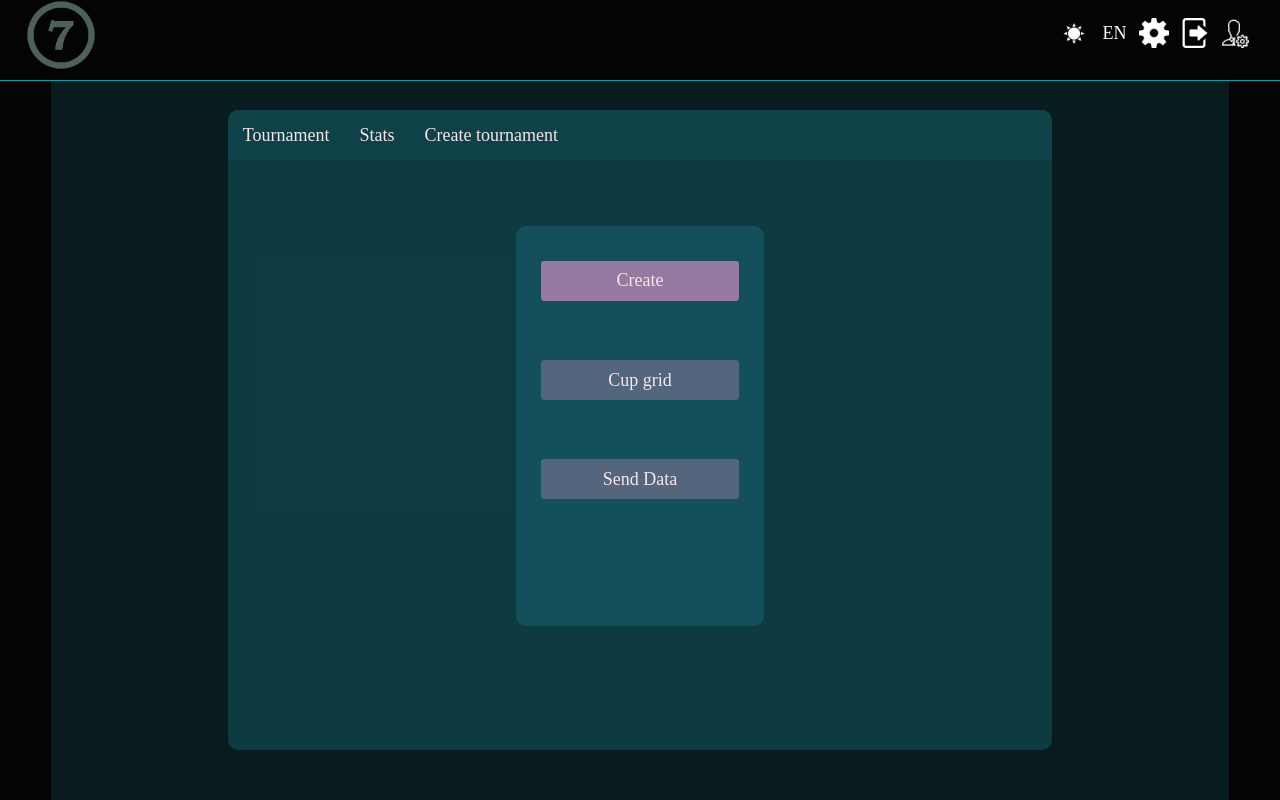
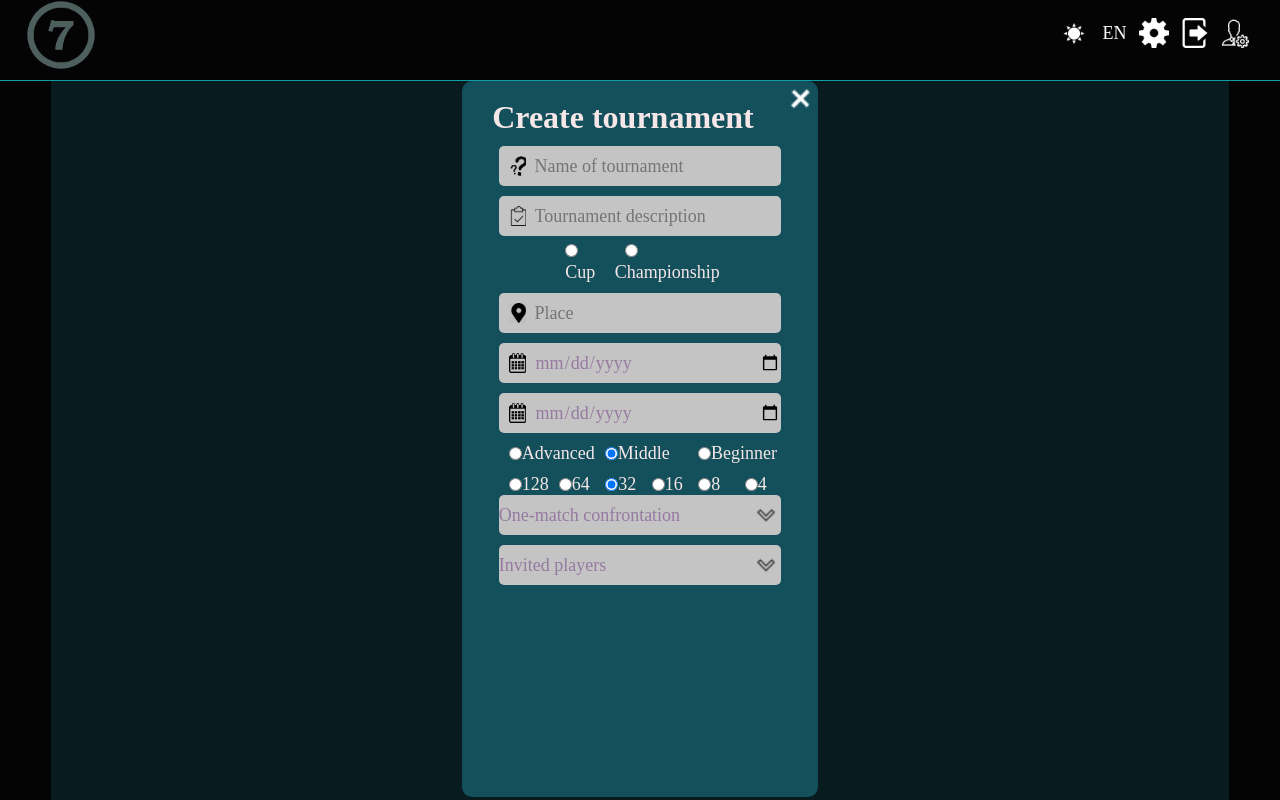
Before and after one commit to RuslanYaremenkoWizardsDev/Hackaton_team7, a website built with webpack: page frontend/Client/mainPage.html in a window 1280 px wide. Built offline with nearby package versions, Linux system fonts and the light colour scheme.

Commit message:
Revert "done"

```diff
--- a/frontend/Client/mainPage.html
+++ b/frontend/Client/mainPage.html
@@ -18,25 +18,12 @@
             <button class="block-header__right--topic btn"></button>
         </div>
     </header>
+    <div class="line">
 
-    <div class="line"></div>
+    </div>
     <div class="block-content">
-        <div class="block-content__main" id="main-block">
-            <div class="block-content__main__panel">
-                <buttton class="block-content__main__panel__buttons--first panel">Tournament</buttton>
-                <buttton class="block-content__main__panel__buttons panel">Stats</buttton>
-                <buttton class="block-content__main__panel__buttons panel">Create tournament</buttton>
-            </div>
-            <div class="block-content__main__block">
-                <button class="block-content__main__block__actions--btn" id="create-fields">Create<button>
-                <button class="block-content__main__block__actions--btn" disabled>Cup grid</button>
-                <button class="block-content__main__block__actions--btn" disabled>Send Data</button>
-            </div>
-            </div>
-        </div>
-
-        <div class="block-content__modal-fields" id="modal-fields">
-            <button class="block-content__modal-fields--close" id="close"></button>
+        <div class="block-content__modal-fields">
+            <button class="block-content__modal-fields--close"></button>
             <h1 class="block-content__modal-fields--name-modal">Create tournament</h1>
             <div class="block-content__modal-fields__main main">
                 <div class="main__block-input-icons">
@@ -50,11 +37,11 @@
                 <div class="main__block-input-icons__radio-button">
                     <div class="main__block-input-icons__radio-button--radio">
                         <input type="radio" value="cup" name="mode" checked>
-                        <label for="mode">Cup</label>
+                        <label for="radio">Cup</label>
                     </div>
                     <div class="main__block-input-icons__radio-button--radio">
                         <input class="main__block-input-icons__radio-button--radio" type="radio" value="championship" name="mode">
-                        <label for="mode">Championship</label>
+                        <label for="radio">Championship</label>
                     </div>
                 </div>
                 <div class="main__block-input-icons">
@@ -63,50 +50,50 @@
                 </div>
                 <div class="main__block-input-icons">
                     <div class="main__block-input-icons--icons datapicer"></div>
-                    <input type="date" class="main__block-input-icons--text" title="Start date">
+                    <input type="date" id="start" class="main__block-input-icons--text" title="Start date">
                 </div>
                 <div class="main__block-input-icons">
                     <div class="main__block-input-icons--icons datapicer"></div>
-                    <input type="date" class="main__block-input-icons--text" title="Last registration date">
+                    <input type="date" id="start" class="main__block-input-icons--text" title="Last registration date">
                 </div>
                 <div class="main__block-input-icons__radio-button-level">
                     <div class="main__block-input-icons__radio-button-level">
-                        <input class="main__block-input-icons__radio-button-level--level" type="radio" value="advanced" name="level">
-                        <label for="level">Advanced</label>
+                        <input class="main__block-input-icons__radio-button-level--level" type="radio" value="advanced" name="mode">
+                        <label for="radio">Advanced</label>
                     </div>
                     <div class="main__block-input-icons__radio-button-level">
-                        <input class="main__block-input-icons__radio-button-level--level" type="radio" value="middle" name="level" checked>
-                        <label for="level">Middle</label>
+                        <input class="main__block-input-icons__radio-button-level--level" type="radio" value="middle" name="mode" checked>
+                        <label for="radio">Middle</label>
                     </div>
                     <div class="main__block-input-icons__radio-button-level">
-                        <input class="main__block-input-icons__radio-button-level--level" type="radio" value="beginner" name="level">
-                        <label for="level">Beginner</label>
+                        <input class="main__block-input-icons__radio-button-level--level" type="radio" value="beginner" name="mode">
+                        <label for="radio">Beginner</label>
                     </div>
                 </div>
                 <div class="main__block-input-icons__radio-button-level">
                     <div class="main__block-input-icons__radio-button-level">
-                        <input class="main__block-input-icons__radio-button-level--level" type="radio" value="128" name="NumberParticipants">
-                        <label for="NumberParticipants">128</label>
+                        <input class="main__block-input-icons__radio-button-level--level" type="radio" value="128" name="level">
+                        <label for="level">128</label>
                     </div>
                     <div class="main__block-input-icons__radio-button-level">
-                        <input class="main__block-input-icons__radio-button-level--level" type="radio" value="64" name="NumberParticipants" >
-                        <label for="NumberParticipants">64</label>
+                        <input class="main__block-input-icons__radio-button-level--level" type="radio" value="64" name="level" >
+                        <label for="level">64</label>
                     </div>
                     <div class="main__block-input-icons__radio-button-level">
-                        <input class="main__block-input-icons__radio-button-level--level" type="radio" value="32" name="NumberParticipants" checked>
-                        <label for="NumberParticipants">32</label>
+                        <input class="main__block-input-icons__radio-button-level--level" type="radio" value="32" name="level" checked>
+                        <label for="level">32</label>
                     </div>
                     <div class="main__block-input-icons__radio-button-level">
-                        <input class="main__block-input-icons__radio-button-level--level" type="radio" value="16" name="NumberParticipants">
-                        <label for="NumberParticipants">16</label>
+                        <input class="main__block-input-icons__radio-button-level--level" type="radio" value="16" name="level">
+                        <label for="level">16</label>
                     </div>
                     <div class="main__block-input-icons__radio-button-level">
-                        <input class="main__block-input-icons__radio-button-level--level" type="radio" value="8" name="NumberParticipants">
-                        <label for="NumberParticipants">8</label>
+                        <input class="main__block-input-icons__radio-button-level--level" type="radio" value="8" name="level">
+                        <label for="level">8</label>
                     </div>
                     <div class="main__block-input-icons__radio-button-level">
-                        <input class="main__block-input-icons__radio-button-level--level" type="radio" value="4" name="NumberParticipants">
-                        <label for="NumberParticipants">4</label>
+                        <input class="main__block-input-icons__radio-button-level--level" type="radio" value="4" name="level">
+                        <label for="level">4</label>
                     </div>
                 </div>
                 <div class="main__block-input-icons__dropdown">
@@ -122,7 +109,6 @@
                         <div class="main__block-input-icons__dropdown-content--content-hover" value="two-match-confrontation">Two-match confrontation</div>
                     </div>
                 </div>
-                <button class="main__block-input-icons--submit" id="submit-date">Submit</button>
             </div>
         </div>
     </div>
--- a/frontend/Client/modal/showModalFields.js
+++ /dev/null
@@ -1,16 +0,0 @@
-
-const showModalFields = document.getElementById('create-fields');
-const closeModal = document.getElementById('close');
-const submitDate = document.getElementById('submit-date');
-showModalFields.addEventListener('click', () => {
-    document.getElementById("modal-fields").classList.toggle("show-modal-fields");
-    document.getElementById("main-block").classList.toggle("hiddle");
-})
-closeModal.addEventListener('click', ()=>{
-    document.getElementById("modal-fields").classList.remove("show-modal-fields");
-    document.getElementById("main-block").classList.remove("hiddle");
-})
-submitDate.addEventListener('click', ()=>{
-    document.getElementById("modal-fields").classList.remove("show-modal-fields");
-    document.getElementById("main-block").classList.remove("hiddle");
-})
--- a/frontend/logicPages/mainLogic.js
+++ b/frontend/logicPages/mainLogic.js
@@ -1,12 +1,7 @@
 ///
 import '../style/style.scss';
-
-//import '../Client/modal/modalFields.js';
-
 import '../client/modalWindows/modalFields.js';
-
 import '../style/modalFieldsAdmin.scss';
-import '../../frontend/Client/modal/showModalFields.js';
 //////
 import { postRequestWithToken } from '../src/request'
 import { getRequestWithToken } from '../src/request'
--- a/frontend/style/mainPage.scss
+++ b/frontend/style/mainPage.scss
@@ -1,63 +1 @@
 @import './modalFieldsAdmin.scss';
-.block-content{
-    width: 92%;
-    height: 89.9vh;
-    margin: 0 auto;
-    background: $color-block-content;
-    display: flex;
-    &__main{
-        width: 70%;
-        height: 80vh;
-        margin: 2.5% auto;
-        border-radius: $border-radius-main;
-        background: $color-main-block;
-        &__panel{
-            width: 100%;
-            height: 50px;
-            background: $color-panel;
-            display: flex;
-            border-radius: 10px 10px 0 0;
-            &__buttons{
-                width: auto;
-                height: 50px;
-                text-align: center;
-                &--first{
-                    border-radius: 10px 0 0 0;
-                }
-            }
-        }
-        &__block{
-            width: 30%;
-            height: 50vh;
-            background: $content-bg;
-            margin: 8% auto;
-            display: flow-root;
-            border-radius: $border-radius-main;
-            &__actions{
-                display: inline-block;
-                &--btn{
-                    width: 80%;
-                    height: 40px;
-                    margin: 10%;
-                    margin-top: 14%;
-                    text-align: center;
-                    background: $color-text-input;
-                    border-radius: 3px;
-                    cursor: pointer;
-                }
-            }
-        }
-    }
-}
-button:disabled,
-button[disabled]{
-  background-color: $color-btn-disabled;
-  cursor: auto;
-}
-.panel{
-    padding: 15px;
-}
-.hiddle{
-    display: none;
-}
-//
--- a/frontend/style/modalFieldsAdmin.scss
+++ b/frontend/style/modalFieldsAdmin.scss
@@ -1,5 +1,9 @@
 @import './const.scss';
 .block-content{
+    width: 92%;
+    height: 89.9vh;
+    margin: 0 auto;
+    background: $color-block-content;
     &__modal-fields{
         width: 30%;
         height: 89.3vh;
@@ -7,7 +11,6 @@
         padding: 1px;
         border-radius: $border-radius-main;
         background: $color-modal-bg;
-        display: none;
         &--close{
             width: 20px;
             height: 20px;
@@ -34,7 +37,7 @@
                 height: 30px;
                 border-radius: 5px;
                 background: $color-input-bg;
-                margin-top: 5%;
+                margin-top: 10px;
                 padding: 10px 0 0 0;
                 display: inline-flex;
                 &--icons{
@@ -49,14 +52,6 @@
                     color: $color-text-input;
                     height: 40px;
                     width: 100%;
-                }
-                &--submit{
-                    height: 40px;
-                    width: 100%;
-                    margin-top: 5%;
-                    border-radius: 5px;
-                    background: $color-text-input;
-                    cursor: pointer;
                 }
                 &__radio-button{
                    display: flex;
@@ -83,7 +78,7 @@
                     background: $color-input-bg;
                     text-align: left;
                     color: $color-text-input;
-                    margin-top: 5%;
+                    margin-bottom: 10px;
                     cursor: pointer;
                     &--icon{
                         width: 20px;
@@ -93,7 +88,6 @@
                         background-image: url(./img/arrow-main.png);
                         background-size: cover;
                     }
-
                 }
                 &__dropdown-content{
                     width: 100%;
@@ -136,7 +130,3 @@
     background-image: url(./img/datapicer.png);
     background-size: cover;
 }
-.show-modal-fields{
-    display: block;
-    margin-top: -89.9vh;
-}
--- a/frontend/style/style.scss
+++ b/frontend/style/style.scss
@@ -1,6 +1,6 @@
 @import './const.scss';
 @import './header.scss';
-@import './mainPage.scss';
+@import './modalFieldsAdmin.scss';
 *{
   //  box-sizing: border-box;
     margin: 0;
@@ -25,7 +25,6 @@ input{
     border: none;
     outline: none;
     background: none;
-    cursor: pointer;
 }
 
 .content-block{
```
Also changed, not shown: frontend/Client/modal/modalFields.js (deleted, +0 -7 lines), frontend/style/const.scss (+0 -7 lines).
